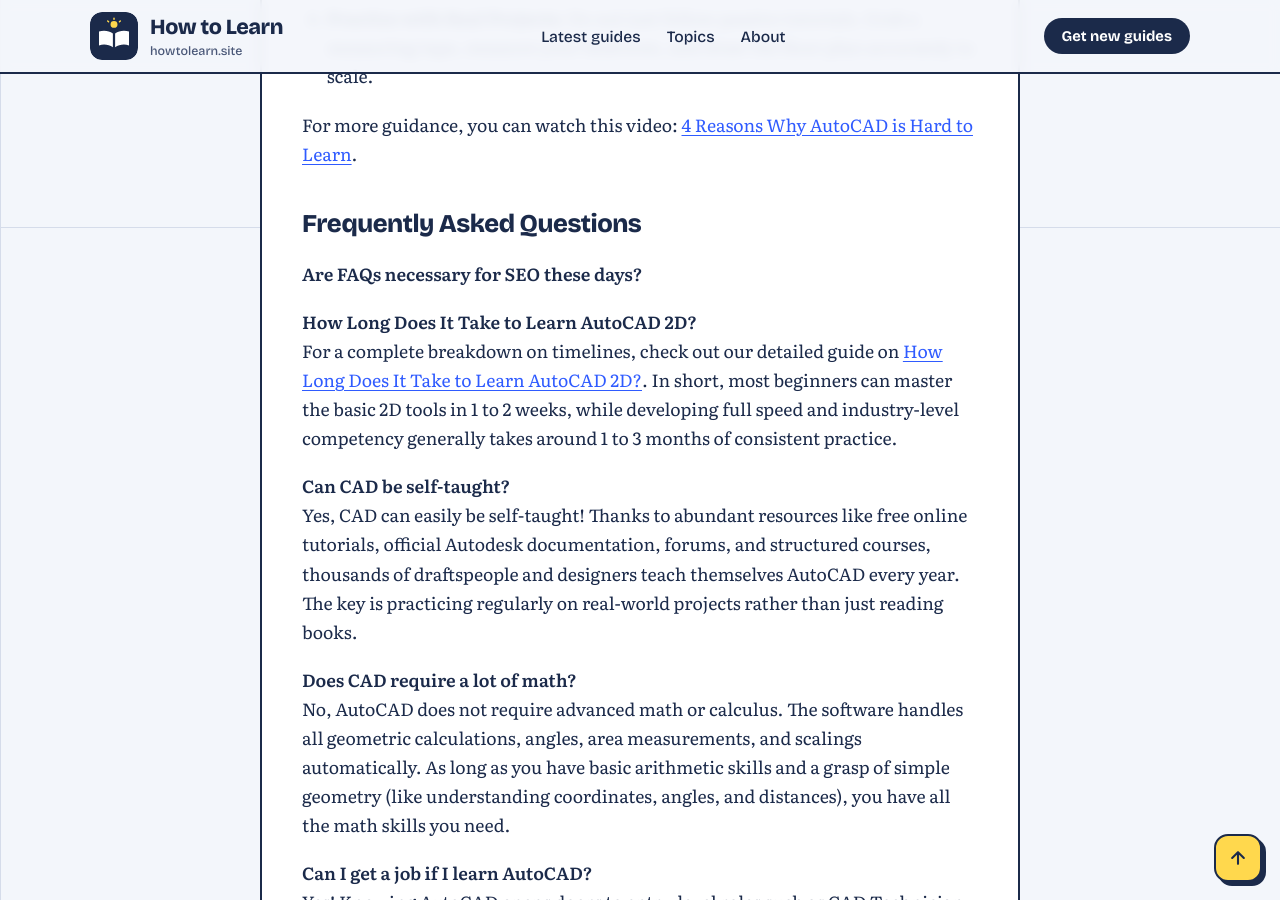
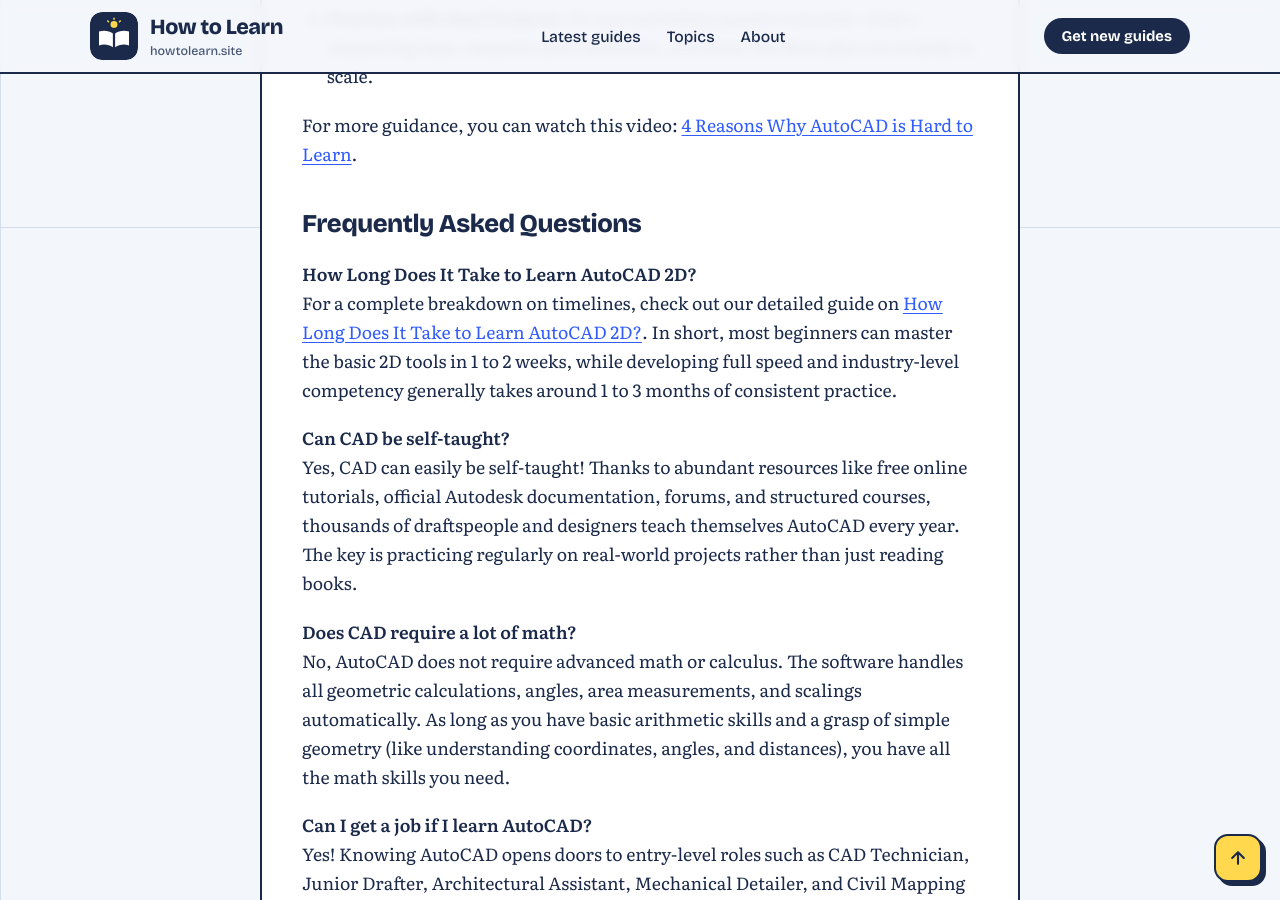
Before and after one commit to mehuls-ER7/mehuls-ER7.github.io, a Jekyll site: the page built from _posts/2026-10-03-is-autocad-hard-to-learn-article.md, in a window 1280 px wide and 900 px high, scrolled down 3373 px. Built offline with Jekyll 4.4.1, drawn with Linux system fonts in a browser that asks for light colours.

Commit message:
Update 2026-10-03-is-autocad-hard-to-learn-article.md

```diff
--- a/_posts/2026-10-03-is-autocad-hard-to-learn-article.md
+++ b/_posts/2026-10-03-is-autocad-hard-to-learn-article.md
@@ -54,8 +54,6 @@
 
 ## Frequently Asked Questions
 
-**Are FAQs necessary for SEO these days?**
-
 **How Long Does It Take to Learn AutoCAD 2D?**
 For a complete breakdown on timelines, check out our detailed guide on [How Long Does It Take to Learn AutoCAD 2D?](https://howtolearn.site/learn/how-to-learn-autocad-2d-guide/). In short, most beginners can master the basic 2D tools in 1 to 2 weeks, while developing full speed and industry-level competency generally takes around 1 to 3 months of consistent practice.
 
```
